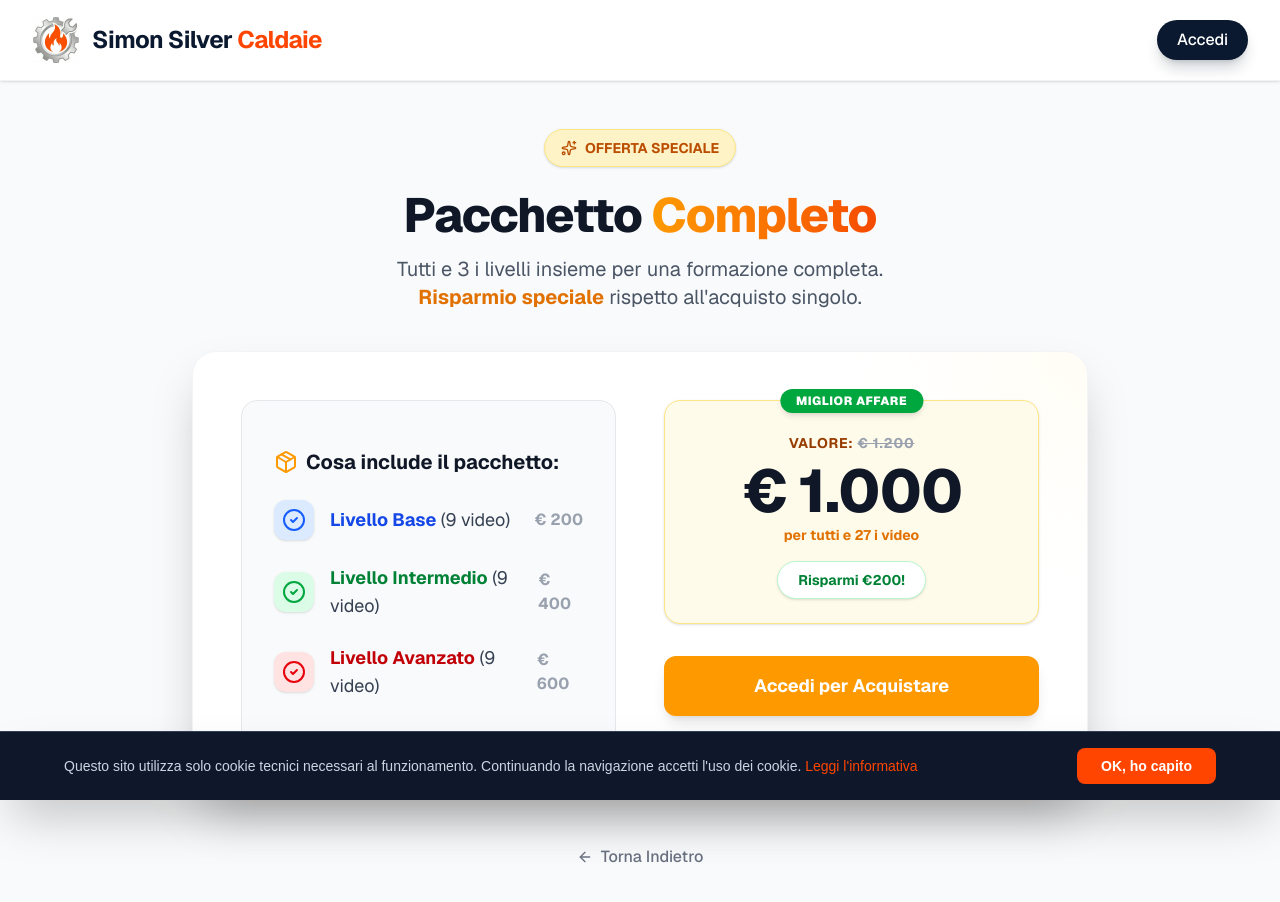
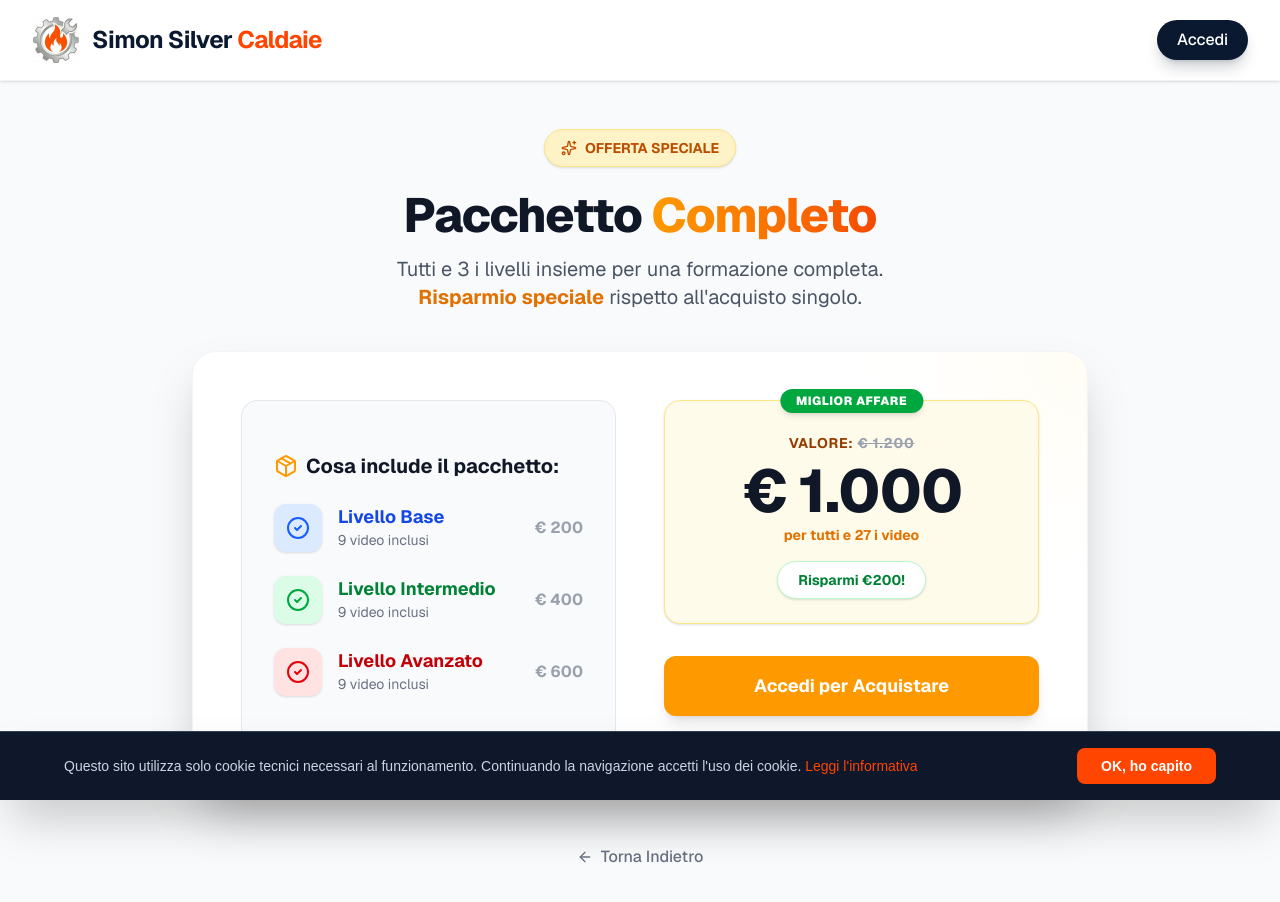
Before and after one commit to simonsilvercaldaie/sito-caldaie, a Next.js app: page /pacchetto-completo in a window 1280 px wide. Shown: the top 902 px of the page. Built offline with nearby package versions, Linux system fonts and the light colour scheme.

Commit message:
UX: fix padding e allineamento testo (9 video) su card pacchetto

```diff
--- a/app/pacchetto-completo/page.tsx
+++ b/app/pacchetto-completo/page.tsx
@@ -314,32 +314,41 @@ export default function PacchettoCompletoPage() {
                                             Cosa include il pacchetto:
                                         </h3>
                                         <ul className="space-y-6 w-full">
-                                            <li className="flex items-center justify-between text-gray-700 w-full">
-                                                <div className="flex items-center gap-4">
-                                                    <div className="bg-blue-100 p-2 rounded-xl text-blue-600 shadow-sm">
+                                            <li className="flex items-center gap-4 text-gray-700 w-full">
+                                                <div className="bg-blue-100 p-3 rounded-xl text-blue-600 shadow-sm flex-shrink-0">
                                                     <CheckCircle2 className="w-6 h-6" />
                                                 </div>
-                                                    <span className="text-lg"><strong className="text-blue-700">Livello Base</strong> (9 video)</span>
+                                                <div className="flex-1 min-w-0">
+                                                    <div className="text-lg font-bold text-blue-700 leading-tight">Livello Base</div>
+                                                    <div className="text-sm text-gray-500 mt-0.5">9 video inclusi</div>
                                                 </div>
-                                                <span className="font-bold text-gray-400">€ 200</span>
+                                                <div className="font-bold text-gray-400 whitespace-nowrap pl-2">
+                                                    € 200
+                                                </div>
                                             </li>
-                                            <li className="flex items-center justify-between text-gray-700 w-full">
-                                                <div className="flex items-center gap-4">
-                                                    <div className="bg-green-100 p-2 rounded-xl text-green-600 shadow-sm">
+                                            <li className="flex items-center gap-4 text-gray-700 w-full">
+                                                <div className="bg-green-100 p-3 rounded-xl text-green-600 shadow-sm flex-shrink-0">
                                                     <CheckCircle2 className="w-6 h-6" />
                                                 </div>
-                                                    <span className="text-lg"><strong className="text-green-700">Livello Intermedio</strong> (9 video)</span>
+                                                <div className="flex-1 min-w-0">
+                                                    <div className="text-lg font-bold text-green-700 leading-tight">Livello Intermedio</div>
+                                                    <div className="text-sm text-gray-500 mt-0.5">9 video inclusi</div>
                                                 </div>
-                                                <span className="font-bold text-gray-400">€ 400</span>
+                                                <div className="font-bold text-gray-400 whitespace-nowrap pl-2">
+                                                    € 400
+                                                </div>
                                             </li>
-                                            <li className="flex items-center justify-between text-gray-700 w-full">
-                                                <div className="flex items-center gap-4">
-                                                    <div className="bg-red-100 p-2 rounded-xl text-red-600 shadow-sm">
+                                            <li className="flex items-center gap-4 text-gray-700 w-full">
+                                                <div className="bg-red-100 p-3 rounded-xl text-red-600 shadow-sm flex-shrink-0">
                                                     <CheckCircle2 className="w-6 h-6" />
                                                 </div>
-                                                    <span className="text-lg"><strong className="text-red-700">Livello Avanzato</strong> (9 video)</span>
+                                                <div className="flex-1 min-w-0">
+                                                    <div className="text-lg font-bold text-red-700 leading-tight">Livello Avanzato</div>
+                                                    <div className="text-sm text-gray-500 mt-0.5">9 video inclusi</div>
                                                 </div>
-                                                <span className="font-bold text-gray-400">€ 600</span>
+                                                <div className="font-bold text-gray-400 whitespace-nowrap pl-2">
+                                                    € 600
+                                                </div>
                                             </li>
                                         </ul>
                                     </div>
```
Lines whose indentation alone changed are shown as unchanged.
